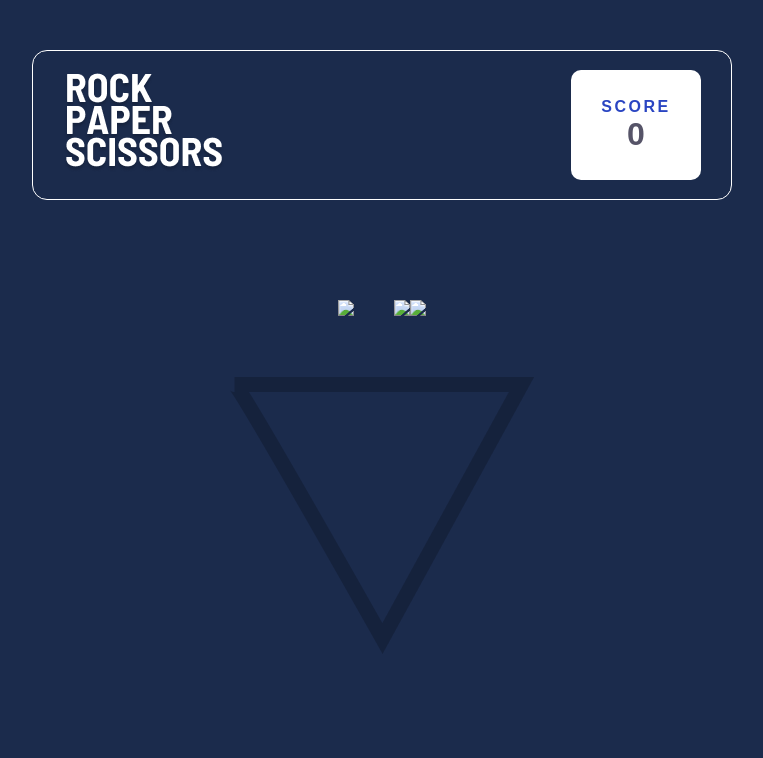
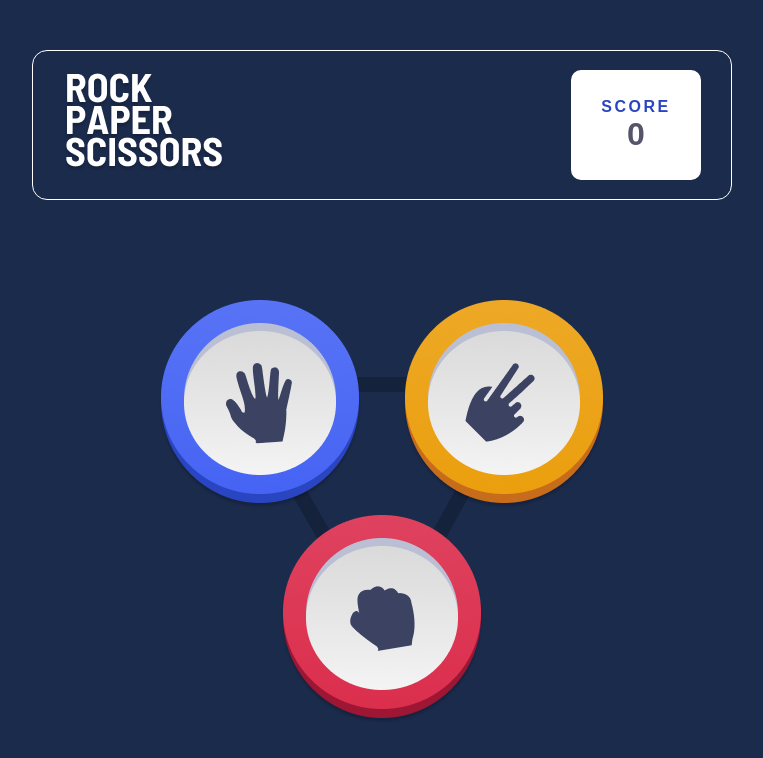
Before and after one commit to Dil2010/Rock_Paper_Scissors_Game, a plain HTML site: page index.html in a window 1280 px wide. Shown: the whole page, without its empty margins (258-1021 px from the left). Drawn offline with Linux system fonts and the light colour scheme; the site is published under a folder, as on GitHub Pages, so addresses that start at the root find nothing.

Commit message:
Update index.html

```diff
--- a/index.html
+++ b/index.html
@@ -20,13 +20,13 @@
         </div>
         <div class="Header_part2_hands">
             <div class="Header_part2_hands_hand Header_part2_hands_paper">
-                <img src="/assets/Paper.png" onclick="pickUserHand('paper')"/>
+                <img src="assets/Paper.png" onclick="pickUserHand('paper')"/>
             </div>
             <div class="Header_part2_hands_hand Header_part2_hands_scissor">
-                <img src="/assets/Scissors.png" onclick="pickUserHand('scissors')"/>
+                <img src="assets/Scissors.png" onclick="pickUserHand('scissors')"/>
             </div>
             <div class="Header_part2_hands_hand Header_part2_hands_rock">
-                <img src="/assets/Rock.png" onclick="pickUserHand('rock')" />
+                <img src="assets/Rock.png" onclick="pickUserHand('rock')" />
             </div>
         </div>
 
@@ -34,7 +34,7 @@
             <div class="Header_part3_contest_userhand">
                 <h1>YOU PICKED</h1>
                 <div class="Header_part3_contest_handimage">
-                    <img id="userPickImage" src="/assets/Paper.png">
+                    <img id="userPickImage" src="assets/Paper.png">
                 </div>
             </div>
             <div class="Header_part3_contest_referee">
@@ -48,7 +48,7 @@
             <div class="Header_part3_contest_computerhand">
                 <h1>THE COMPUTER PICKED</h1>
                 <div class="Header_part3_contest_handimage">
-                    <img id="computerPickImage" src="/assets/Paper.png">
+                    <img id="computerPickImage" src="assets/Paper.png">
                 </div>
             </div>
         </div>
```
